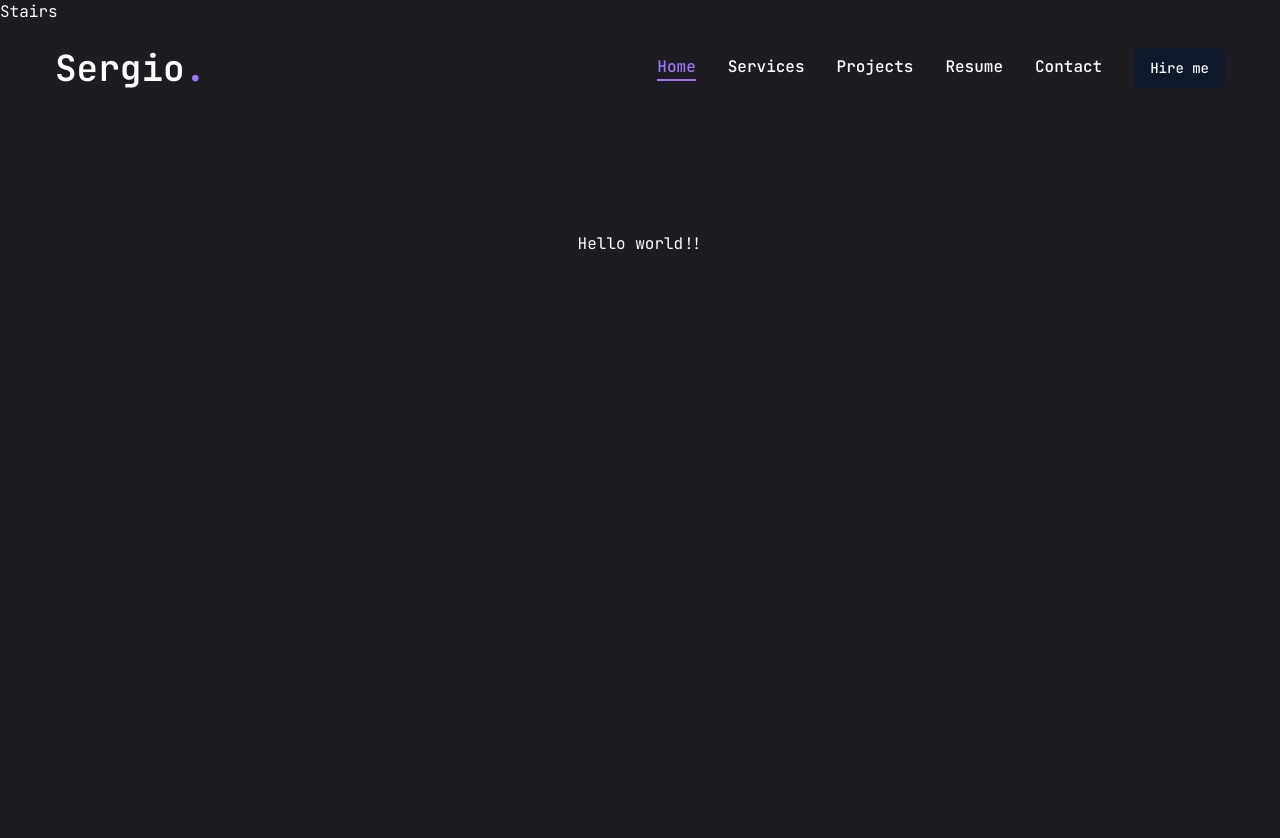
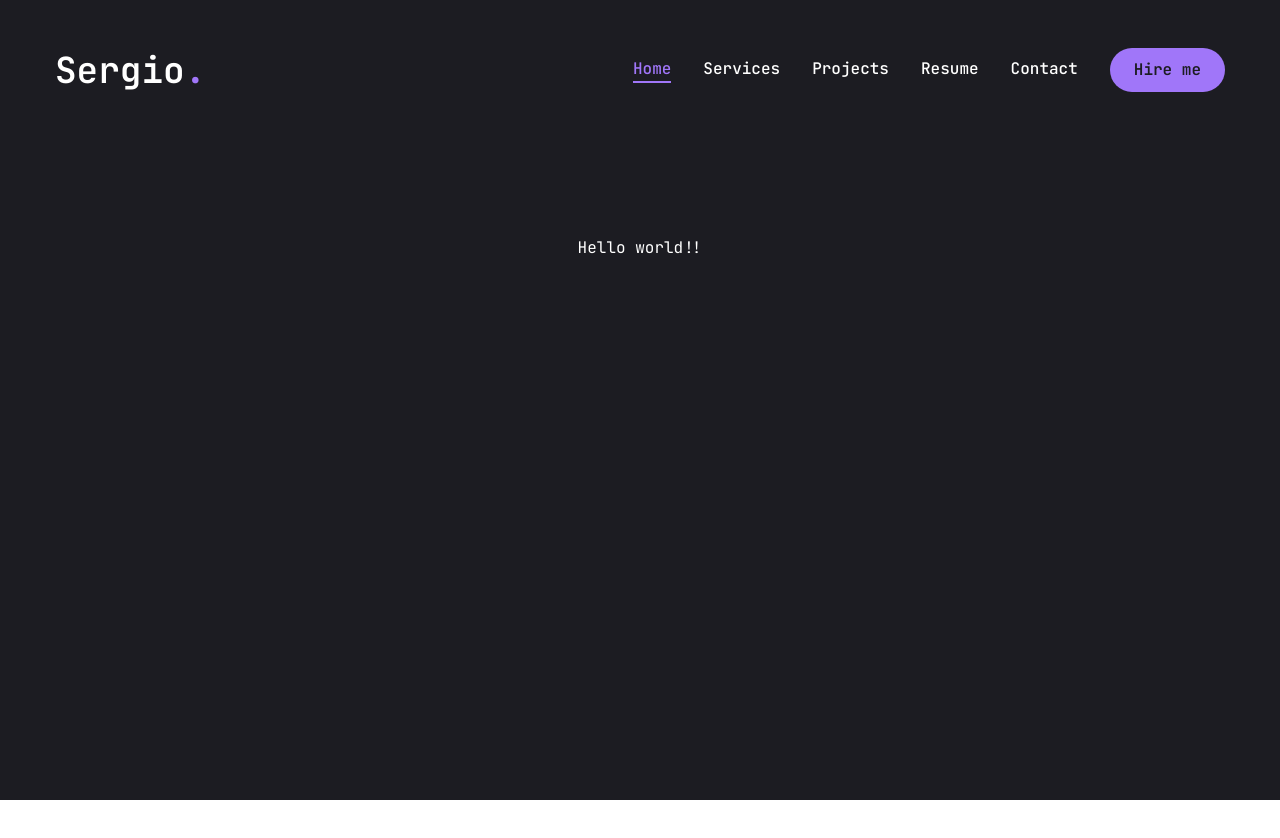
Before and after one commit to junior-apostolo/my-portfolio, a Next.js app: page / in a window 1280 px wide. Shown: the top 838 px of the page. Built offline with nearby package versions, Linux system fonts and the light colour scheme.

Commit message:
feat: adiciona mobileNav e transição entre páginas

```diff
--- a/components/Header.tsx
+++ b/components/Header.tsx
@@ -1,6 +1,7 @@
 import Link from "next/link";
 import { Button } from "./ui/button";
 import Nav from "./Nav";
+import MobileNav from "./MobileNav";
 
 const Header = () => {
   return (
@@ -20,7 +21,9 @@
         </div>
 
         {/* desktop mobile */}
-        <div className="xl:hidden">mobile nav</div>
+        <div className="xl:hidden">
+          <MobileNav/>
+        </div>
       </div>
     </header>
   );
--- /dev/null
+++ b/components/MobileNav.tsx
@@ -0,0 +1,54 @@
+"use client";
+
+import { usePathname } from "next/navigation";
+import { Sheet, SheetContent, SheetTrigger } from "./ui/sheet";
+import { CiMenuFries } from "react-icons/ci";
+import Link from "next/link";
+
+const links = [
+  { name: "home", path: "/" },
+  { name: "services", path: "/services" },
+  { name: "projects", path: "/projects" },
+  { name: "resume", path: "/resume" },
+  { name: "contact", path: "/contact" },
+];
+
+const MobileNav = () => {
+  const pathname = usePathname();
+
+  return (
+    <Sheet>
+      <SheetTrigger>
+        <CiMenuFries className="text-[32px] text-stress" />
+      </SheetTrigger>
+      <SheetContent className="flex flex-col">
+        <div className="mt-32 mb-40 text-center text-2xl">
+          <Link href="/">
+            <h1 className="text-4xl font-semibold">
+              Sergio <span className="text-stress">.</span>
+            </h1>
+          </Link>
+        </div>
+
+        <nav className="flex flex-col items-center justify-center gap-6">
+          {links.map((link, index) => {
+            return (
+              <Link
+                href={link.path}
+                key={index}
+                className={`${
+                  link.path === pathname &&
+                  "text-stress border-b-2 border-stress"
+                } text-xl capitalize hover:text-stress transition-all`}
+              >
+                {link.name}
+              </Link>
+            );
+          })}
+        </nav>
+      </SheetContent>
+    </Sheet>
+  );
+};
+
+export default MobileNav;
--- a/components/StairTransition.tsx
+++ b/components/StairTransition.tsx
@@ -1,5 +1,5 @@
 "use client";
-import { AnimatePresence } from "framer-motion";
+import { AnimatePresence, motion } from "framer-motion";
 import { usePathname } from "next/navigation";
 import Stairs from "./Stairs";
 
@@ -9,8 +9,17 @@
     <AnimatePresence mode="wait">
       <div key={pathName}>
         <div className="h-screen w-screen fixed top-0 left-0 right-0 pointer-events-none z-40 flex">
-          <Stairs/>
+          <Stairs />
         </div>
+
+        <motion.div
+          className="h-screen w-screen fixed bg-primary top-0 pointer-events-none"
+          initial={{ opacity: 1 }}
+          animate={{
+            opacity: 0,
+            transition: { delay: 1, duration: 0.4, ease: "easeInOut" },
+          }}
+        />
       </div>
     </AnimatePresence>
   );
--- a/components/Stairs.tsx
+++ b/components/Stairs.tsx
@@ -12,8 +12,33 @@
   },
 };
 
+const reverseIndex = (index: number) => {
+  const totalSteps = 6;
+  return totalSteps - index - 1;
+};
+
 const Stairs = () => {
-  return <div>Stairs</div>;
+  return (
+    <>
+      {[...Array(6)].map((_, index) => {
+        return (
+          <motion.div
+            key={index}
+            variants={stairAnimation}
+            initial="initial"
+            animate="animate"
+            exit="exit"
+            transition={{
+              duration: 0.4,
+              ease: "easeInOut",
+              delay: reverseIndex(index) * 0.1,
+            }}
+            className="h-full w-full bg-white relative"
+          />
+        );
+      })}
+    </>
+  );
 };
 
 export default Stairs;
--- a/components/ui/button.tsx
+++ b/components/ui/button.tsx
@@ -5,25 +5,18 @@
 import { cn } from "@/lib/utils"
 
 const buttonVariants = cva(
-  "inline-flex items-center justify-center whitespace-nowrap rounded-md text-sm font-medium ring-offset-white transition-colors focus-visible:outline-none focus-visible:ring-2 focus-visible:ring-slate-950 focus-visible:ring-offset-2 disabled:pointer-events-none disabled:opacity-50 dark:ring-offset-slate-950 dark:focus-visible:ring-slate-300",
+  "inline-flex items-center justify-center whitespace-nowrap rounded-full text-base font-semibold ring-offset-white transition-colors",
   {
     variants: {
       variant: {
-        default: "bg-slate-900 text-slate-50 hover:bg-slate-900/90 dark:bg-slate-50 dark:text-slate-900 dark:hover:bg-slate-50/90",
-        destructive:
-          "bg-red-500 text-slate-50 hover:bg-red-500/90 dark:bg-red-900 dark:text-slate-50 dark:hover:bg-red-900/90",
-        outline:
-          "border border-slate-200 bg-white hover:bg-slate-100 hover:text-slate-900 dark:border-slate-800 dark:bg-slate-950 dark:hover:bg-slate-800 dark:hover:text-slate-50",
-        secondary:
-          "bg-slate-100 text-slate-900 hover:bg-slate-100/80 dark:bg-slate-800 dark:text-slate-50 dark:hover:bg-slate-800/80",
-        ghost: "hover:bg-slate-100 hover:text-slate-900 dark:hover:bg-slate-800 dark:hover:text-slate-50",
-        link: "text-slate-900 underline-offset-4 hover:underline dark:text-slate-50",
+        default: "bg-stress text-primary hover:bg-stress-hover",
+        primary: "bg-primary text-white",
+        outline: "border border-stress bg-transparent text-stress hover:bg-stress hover:text-primary"
       },
       size: {
-        default: "h-10 px-4 py-2",
-        sm: "h-9 rounded-md px-3",
-        lg: "h-11 rounded-md px-8",
-        icon: "h-10 w-10",
+        default: "h-[44px] px-6",
+        md: "h-[48px] px-6",
+        lg: "h-[56px] px-8 text-sm uppercase tracking-[2px]",
       },
     },
     defaultVariants: {
--- a/components/ui/sheet.tsx
+++ b/components/ui/sheet.tsx
@@ -1,19 +1,19 @@
-"use client"
+"use client";
 
-import * as React from "react"
-import * as SheetPrimitive from "@radix-ui/react-dialog"
-import { cva, type VariantProps } from "class-variance-authority"
-import { X } from "lucide-react"
+import * as React from "react";
+import * as SheetPrimitive from "@radix-ui/react-dialog";
+import { cva, type VariantProps } from "class-variance-authority";
+import { IoMdClose } from "react-icons/io";
 
-import { cn } from "@/lib/utils"
+import { cn } from "@/lib/utils";
 
-const Sheet = SheetPrimitive.Root
+const Sheet = SheetPrimitive.Root;
 
-const SheetTrigger = SheetPrimitive.Trigger
+const SheetTrigger = SheetPrimitive.Trigger;
 
-const SheetClose = SheetPrimitive.Close
+const SheetClose = SheetPrimitive.Close;
 
-const SheetPortal = SheetPrimitive.Portal
+const SheetPortal = SheetPrimitive.Portal;
 
 const SheetOverlay = React.forwardRef<
   React.ElementRef<typeof SheetPrimitive.Overlay>,
@@ -27,11 +27,11 @@
     {...props}
     ref={ref}
   />
-))
-SheetOverlay.displayName = SheetPrimitive.Overlay.displayName
+));
+SheetOverlay.displayName = SheetPrimitive.Overlay.displayName;
 
 const sheetVariants = cva(
-  "fixed z-50 gap-4 bg-white p-6 shadow-lg transition ease-in-out data-[state=open]:animate-in data-[state=closed]:animate-out data-[state=closed]:duration-300 data-[state=open]:duration-500 dark:bg-slate-950",
+  "fixed z-50 gap-4 bg-primary p-6 shadow-lg transition ease-in-out data-[state=open]:animate-in data-[state=closed]:animate-out data-[state=closed]:duration-300 data-[state=open]:duration-500 dark:bg-slate-950",
   {
     variants: {
       side: {
@@ -40,14 +40,14 @@
           "inset-x-0 bottom-0 border-t data-[state=closed]:slide-out-to-bottom data-[state=open]:slide-in-from-bottom",
         left: "inset-y-0 left-0 h-full w-3/4 border-r data-[state=closed]:slide-out-to-left data-[state=open]:slide-in-from-left sm:max-w-sm",
         right:
-          "inset-y-0 right-0 h-full w-3/4  border-l data-[state=closed]:slide-out-to-right data-[state=open]:slide-in-from-right sm:max-w-sm",
+          "inset-y-0 right-0 h-full w-3/4 data-[state=closed]:slide-out-to-right data-[state=open]:slide-in-from-right sm:max-w-sm",
       },
     },
     defaultVariants: {
       side: "right",
     },
   }
-)
+);
 
 interface SheetContentProps
   extends React.ComponentPropsWithoutRef<typeof SheetPrimitive.Content>,
@@ -65,14 +65,14 @@
       {...props}
     >
       {children}
-      <SheetPrimitive.Close className="absolute right-4 top-4 rounded-sm opacity-70 ring-offset-white transition-opacity hover:opacity-100 focus:outline-none focus:ring-2 focus:ring-slate-950 focus:ring-offset-2 disabled:pointer-events-none data-[state=open]:bg-slate-100 dark:ring-offset-slate-950 dark:focus:ring-slate-300 dark:data-[state=open]:bg-slate-800">
-        <X className="h-4 w-4" />
+      <SheetPrimitive.Close className="absolute right-8 top-8 transition-opacity outline-none">
+        <IoMdClose className="text-3xl text-stress" />
         <span className="sr-only">Close</span>
       </SheetPrimitive.Close>
     </SheetPrimitive.Content>
   </SheetPortal>
-))
-SheetContent.displayName = SheetPrimitive.Content.displayName
+));
+SheetContent.displayName = SheetPrimitive.Content.displayName;
 
 const SheetHeader = ({
   className,
@@ -85,8 +85,8 @@
     )}
     {...props}
   />
-)
-SheetHeader.displayName = "SheetHeader"
+);
+SheetHeader.displayName = "SheetHeader";
 
 const SheetFooter = ({
   className,
@@ -99,8 +99,8 @@
     )}
     {...props}
   />
-)
-SheetFooter.displayName = "SheetFooter"
+);
+SheetFooter.displayName = "SheetFooter";
 
 const SheetTitle = React.forwardRef<
   React.ElementRef<typeof SheetPrimitive.Title>,
@@ -108,11 +108,14 @@
 >(({ className, ...props }, ref) => (
   <SheetPrimitive.Title
     ref={ref}
-    className={cn("text-lg font-semibold text-slate-950 dark:text-slate-50", className)}
+    className={cn(
+      "text-lg font-semibold text-slate-950 dark:text-slate-50",
+      className
+    )}
     {...props}
   />
-))
-SheetTitle.displayName = SheetPrimitive.Title.displayName
+));
+SheetTitle.displayName = SheetPrimitive.Title.displayName;
 
 const SheetDescription = React.forwardRef<
   React.ElementRef<typeof SheetPrimitive.Description>,
@@ -123,8 +126,8 @@
     className={cn("text-sm text-slate-500 dark:text-slate-400", className)}
     {...props}
   />
-))
-SheetDescription.displayName = SheetPrimitive.Description.displayName
+));
+SheetDescription.displayName = SheetPrimitive.Description.displayName;
 
 export {
   Sheet,
@@ -137,4 +140,4 @@
   SheetFooter,
   SheetTitle,
   SheetDescription,
-}
+};
--- a/package.json
+++ b/package.json
@@ -24,6 +24,7 @@
     "postcss": "^8.4.38",
     "react": "^18",
     "react-dom": "^18",
+    "react-icons": "^5.4.0",
     "tailwind-merge": "^2.3.0",
     "tailwindcss": "^3.4.3",
     "tailwindcss-animate": "^1.0.7"
```
Also changed, not shown: 1 other file (tests, documents, lock files or other folders).
